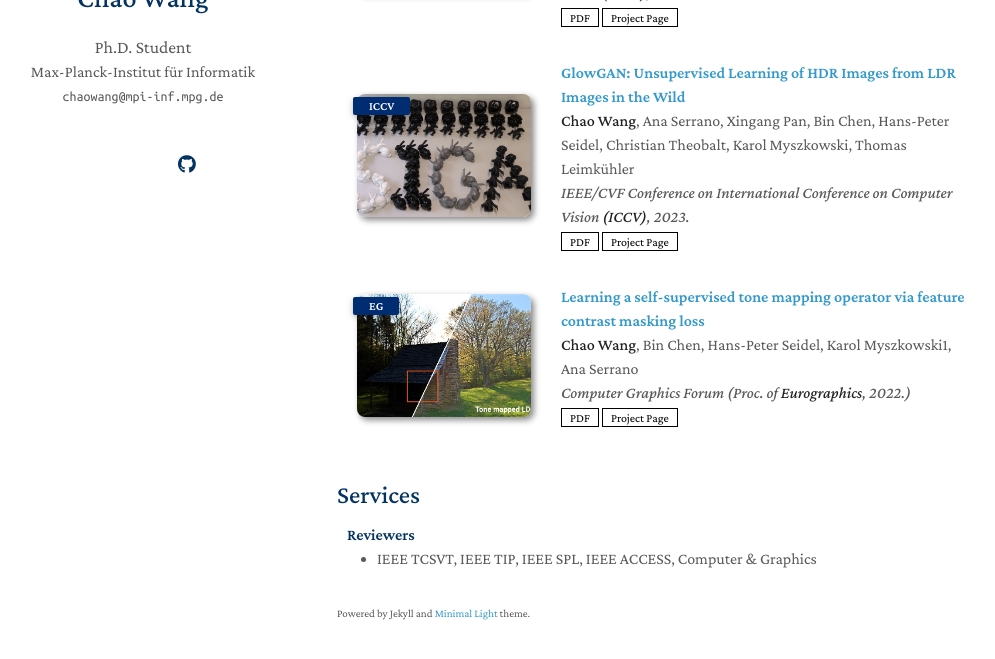
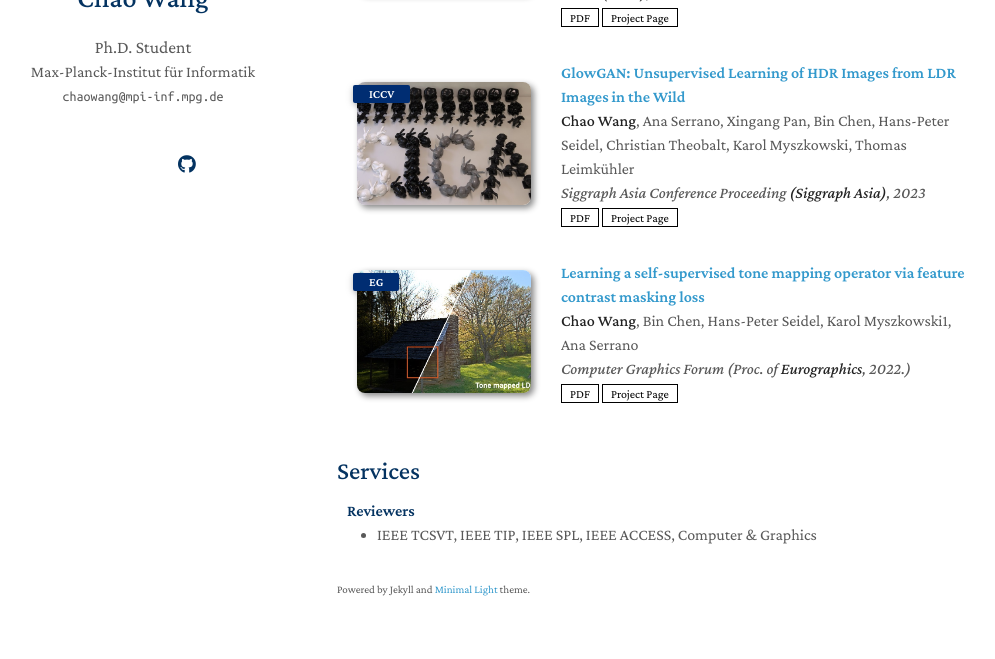
Before and after one commit to Hans1984/Hans1984.github.io, a Jekyll site: the page built from index.md, in a window 1280 px wide and 900 px high, scrolled down 792 px, cut to the strip 206-865 px from the top of the window. Shown: the whole strip, without its empty margins (133-1128 px from the left). Built offline with Jekyll 4.4.1, drawn with Linux system fonts in a browser that asks for light colours; nearby versions of some CDN libraries; a style sheet for code colours, icons or effects is not loaded; our own code applies the rules of GitHub Pages for plain Markdown files.

Commit message:
Update publications.yml

```diff
--- a/_data/publications.yml
+++ b/_data/publications.yml
@@ -36,7 +36,7 @@ main:
   - title: "GlowGAN: Unsupervised Learning of HDR Images from LDR Images in the Wild"
     authors: <strong>Chao Wang</strong>, Ana Serrano, Xingang Pan, Bin Chen, Hans-Peter Seidel, Christian Theobalt, Karol Myszkowski, Thomas Leimkühler
     conference_short: ICCV
-    conference: IEEE/CVF Conference on International Conference on Computer Vision <strong>(ICCV)</strong>, 2023.
+    conference: Siggraph Asia Conference Proceeding <strong>(Siggraph Asia)</strong>, 2023
     pdf: https://glossmanager.mpi-inf.mpg.de/resource/Glossmanager_SIGGRAPHAsia.pdf
     # code: https://github.com/yaoyao-liu/class-incremental-learning/tree/main/mnemonics-training
     page: https://glossmanager.mpi-inf.mpg.de/
```
